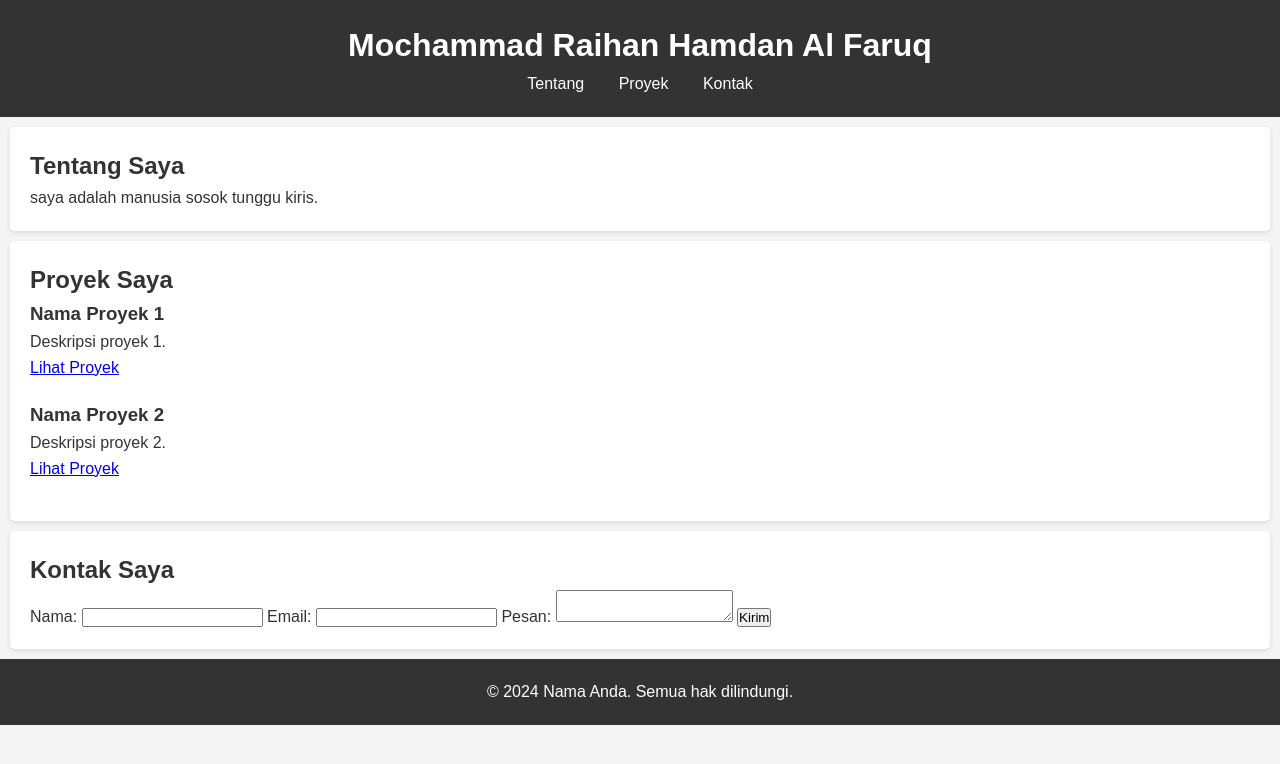
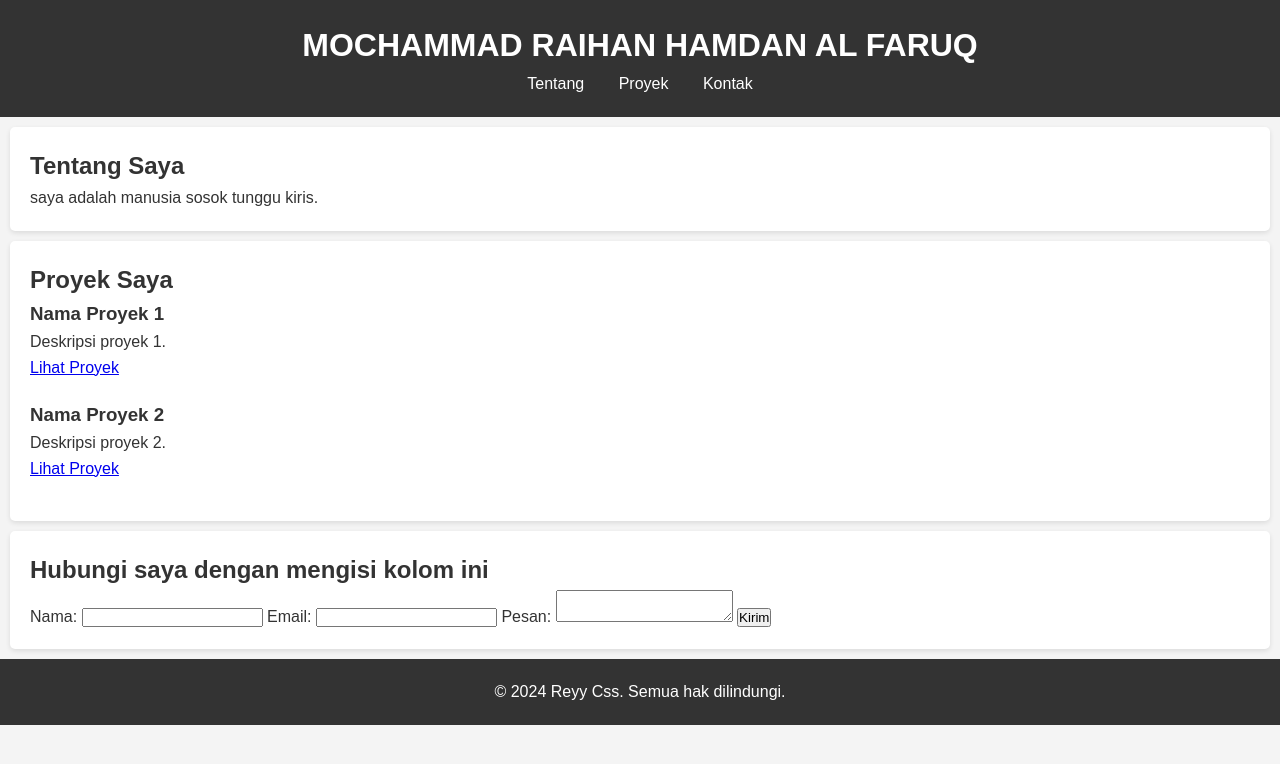
Before and after one commit to mochammadraihanhamdan/reyy.github.io, a plain HTML site: page index.html in a window 1280 px wide. Drawn offline with Linux system fonts and the light colour scheme.

Commit message:
github.io

```diff
--- a/index.html
+++ b/index.html
@@ -4,11 +4,11 @@
     <meta charset="UTF-8">
     <meta name="viewport" content="width=device-width, initial-scale=1.0">
     <link rel="stylesheet" href="styles.css">
-    <title>Portofolio Saya</title>
+    <title>PORTOFOLIO SAYA</title>
 </head>
 <body>
     <header>
-        <h1>Mochammad Raihan Hamdan Al Faruq</h1>
+        <h1>MOCHAMMAD RAIHAN HAMDAN AL FARUQ</h1>
         <nav>
             <ul>
                 <li><a href="#about">Tentang</a></li>
@@ -39,7 +39,7 @@
     </section>
 
     <section id="contact">
-        <h2>Kontak Saya</h2>
+        <h2>Hubungi saya dengan mengisi kolom ini</h2>
         <form>
             <label for="name">Nama:</label>
             <input type="text" id="name" name="name" required>
@@ -52,7 +52,7 @@
     </section>
 
     <footer>
-        <p>&copy; 2024 Nama Anda. Semua hak dilindungi.</p>
+        <p>&copy; 2024 Reyy Css. Semua hak dilindungi.</p>
     </footer>
 </body>
 </html>
```
